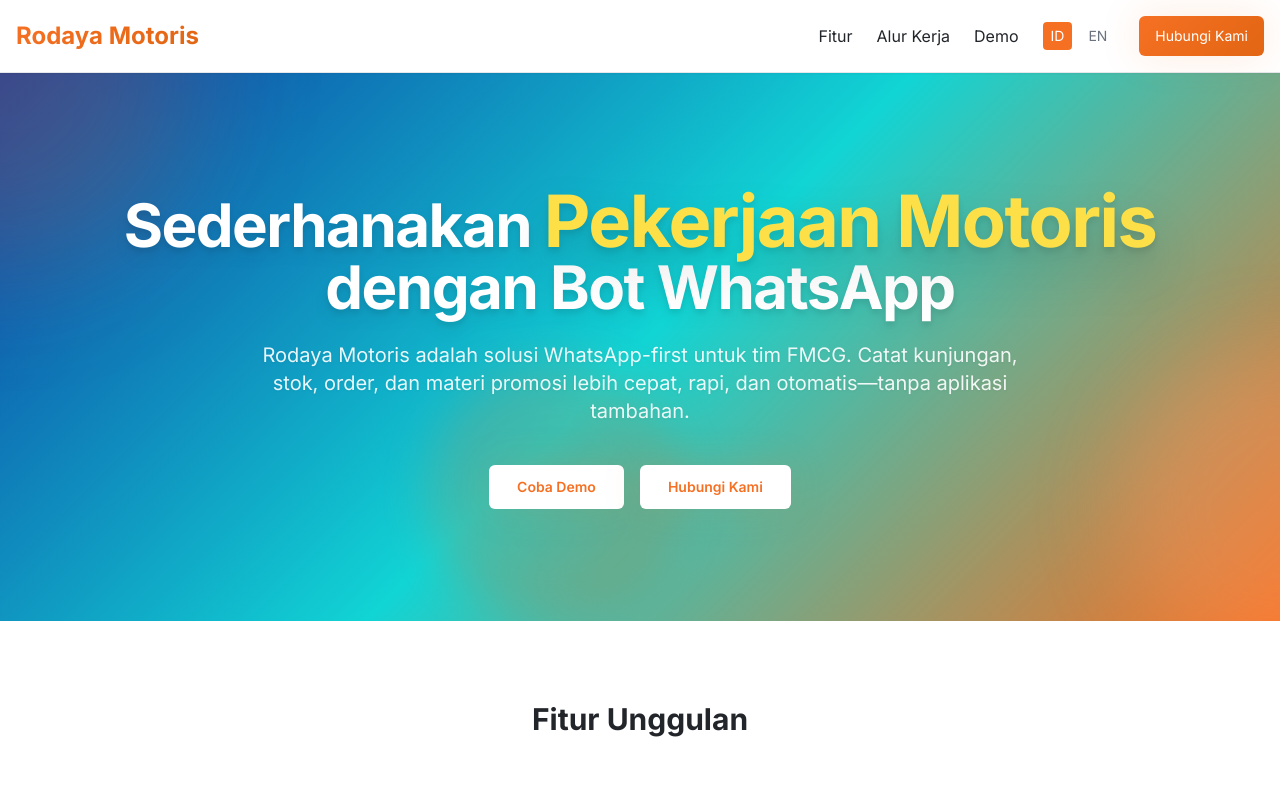
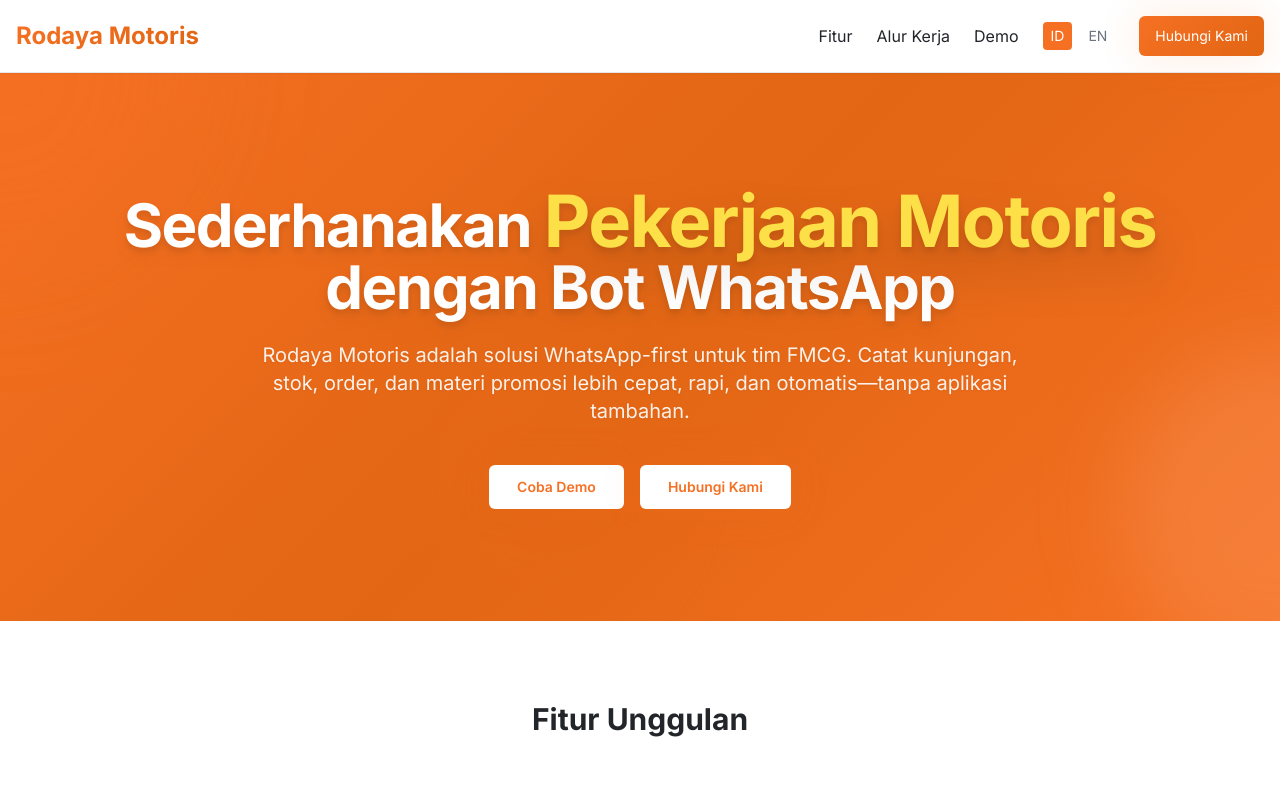
Before and after one commit to naraflow/rodaya-home, a React (Vite) app: page / in a window 1280 px wide. Shown: the top 791 px of the page. Built offline with nearby package versions, Linux system fonts and the light colour scheme; the HTML template or start-up script is replaced by a standard one.

Commit message:
Revert hero banner colors

```diff
--- a/src/index.css
+++ b/src/index.css
@@ -49,12 +49,12 @@
     --whatsapp-bg: 120 7% 85%;  /* #e5ddd5 */
     --whatsapp-bubble-out: 78 46% 84%;  /* #DCF8C6 */
 
-    /* Custom Gradients - Vibrant & Professional */
+    /* Custom Gradients - Original Orange Theme */
     --gradient-hero: linear-gradient(135deg, hsl(var(--accent)) 0%, hsl(var(--background)) 50%, hsl(var(--background)) 100%);
-    --gradient-hero-vibrant: linear-gradient(135deg, hsl(var(--deep-blue)) 0%, hsl(var(--vibrant-teal)) 50%, hsl(var(--primary)) 100%);
-    --gradient-hero-overlay: linear-gradient(135deg, hsl(var(--deep-blue) / 0.9) 0%, hsl(var(--vibrant-teal) / 0.8) 50%, hsl(var(--primary) / 0.9) 100%);
+    --gradient-hero-vibrant: linear-gradient(135deg, hsl(var(--primary)) 0%, hsl(var(--primary-600)) 35%, hsl(var(--primary)) 100%);
+    --gradient-hero-overlay: linear-gradient(135deg, hsl(var(--primary) / 0.95) 0%, hsl(var(--primary-600) / 0.9) 50%, hsl(var(--primary) / 0.95) 100%);
     --gradient-primary: linear-gradient(135deg, hsl(var(--primary)) 0%, hsl(var(--primary-600)) 100%);
-    --gradient-accent: linear-gradient(135deg, hsl(var(--primary-600)) 0%, hsl(var(--primary)) 100%);
+    --gradient-accent: linear-gradient(135deg, hsl(var(--accent-foreground)) 0%, hsl(var(--background)) 100%);
 
     /* Shadows */
     --shadow-glow: 0 0 40px hsl(var(--primary) / 0.15);
```
